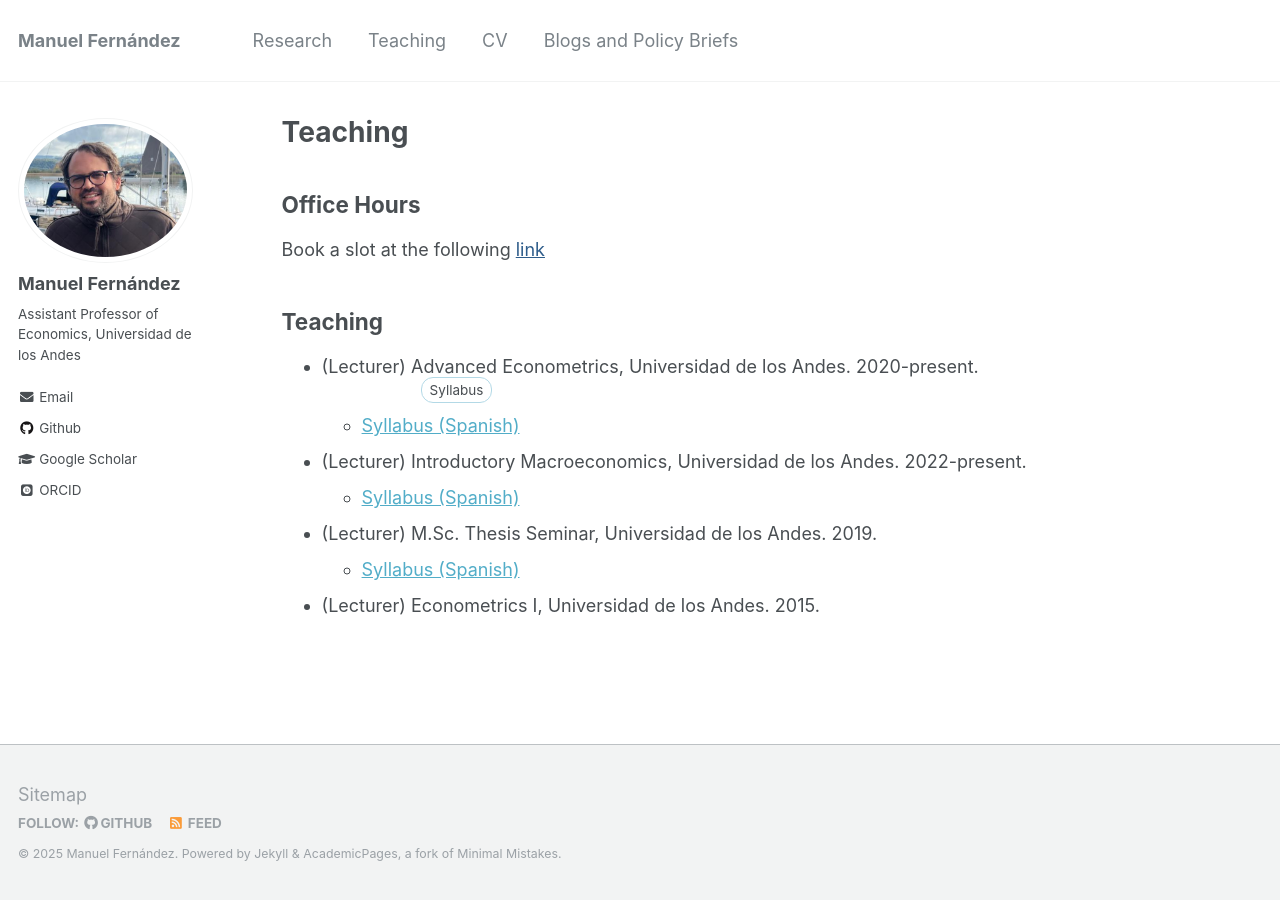
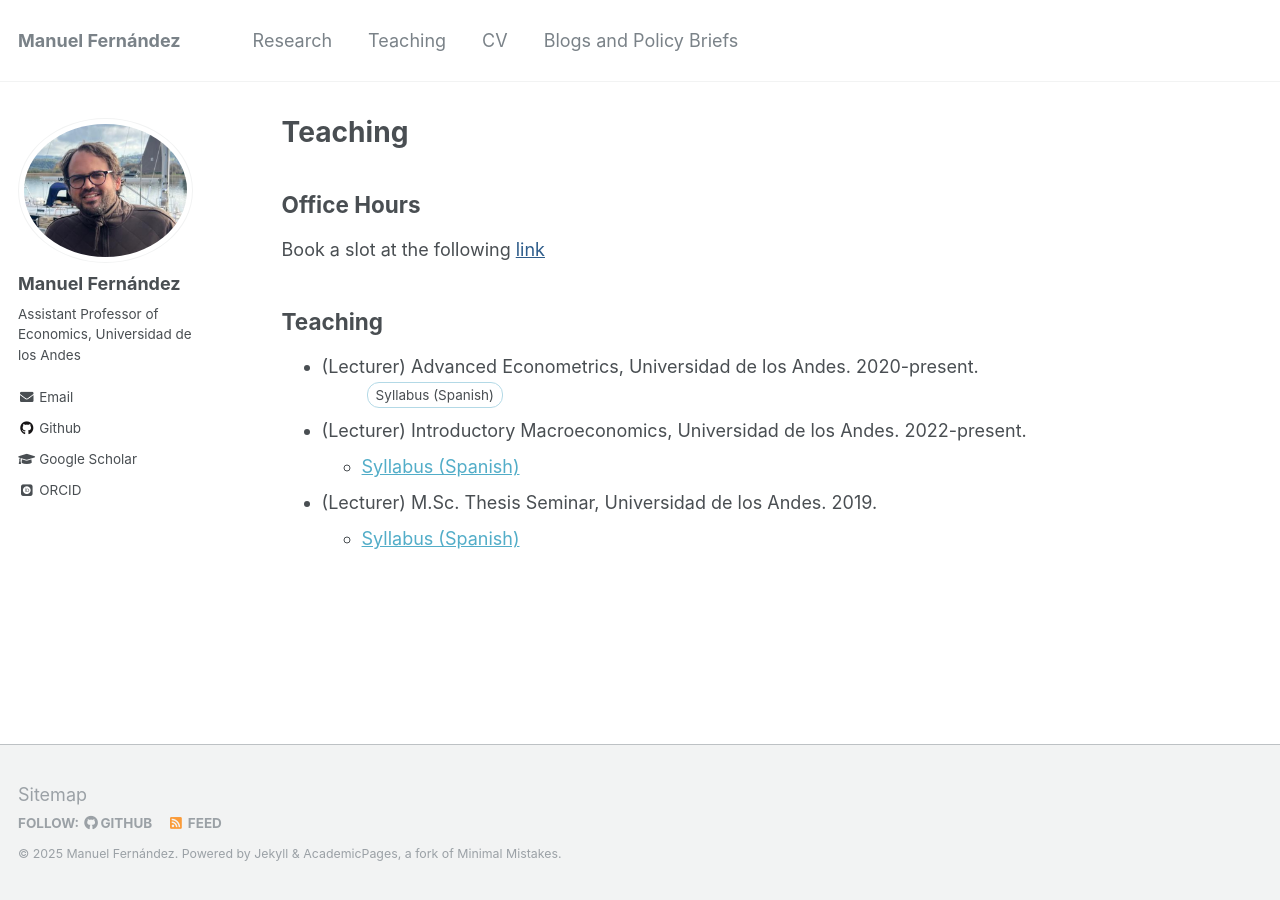
Before and after one commit to man-fern/man-fern.github.io, a Jekyll site: the page built from _pages/teaching.md, in a window 1280 px wide. Built offline with Jekyll 4.4.1, drawn with Linux system fonts in a browser that asks for light colours; some web fonts are replaced.

Commit message:
Syllabus

```diff
--- a/_pages/teaching.md
+++ b/_pages/teaching.md
@@ -15,16 +15,15 @@
 
 * (Lecturer) Advanced Econometrics, Universidad de los Andes. 2020-present.
 
-  <details style="display:block;margin-left:5.5rem;margin-top:-1.6em;">
-    <summary style="background-color: #ffffff; padding: 2px 8px; border: 1px solid #b3d9e6; border-radius: 12px; display: inline-block; cursor: pointer; font-size: 0.75em;">Syllabus</summary>
+  <details style="display:block;margin-left:2.5rem;margin-top:-1.3em;">
+    <summary style="background-color: #ffffff; padding: 2px 8px; border: 1px solid #b3d9e6; border-radius: 12px; display: inline-block; cursor: pointer; font-size: 0.75em;">Syllabus (Spanish)</summary>
     <ul>
-      <li><a href="/files/syllabus_Ec_Avanzada_20252.pdf" target="_blank" rel="noopener" style="color:#000000;">GitHub repository</a></li>
+      <li><a href="/files/syllabus_Ec_Avanzada_20252.pdf" target="_blank" rel="noopener" style="color:#000000;">2025-2</a></li>
     </ul>
   </details>
 
-  * [Syllabus (Spanish)](/files/syllabus_Ec_Avanzada_20252.pdf)
 * (Lecturer) Introductory Macroeconomics, Universidad de los Andes. 2022-present.
   * [Syllabus (Spanish)](/files/syllabus_Intro_Macro_20252.pdf)
+
 * (Lecturer) M.Sc. Thesis Seminar, Universidad de los Andes. 2019.
   * [Syllabus (Spanish)](/files/syllabus_Seminario_Tesis_PEG-2024-2.pdf)
-* (Lecturer) Econometrics I, Universidad de los Andes. 2015.
```
